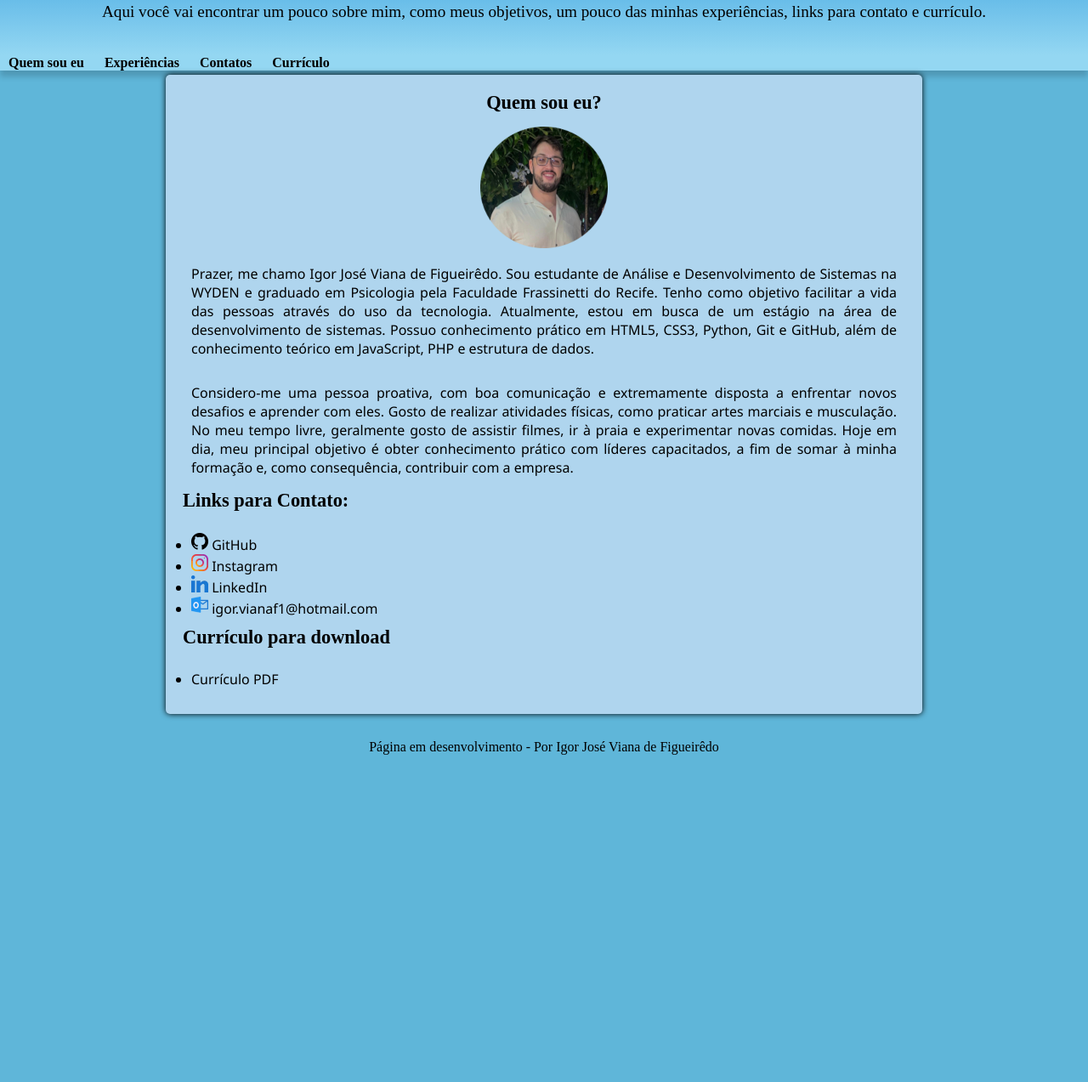
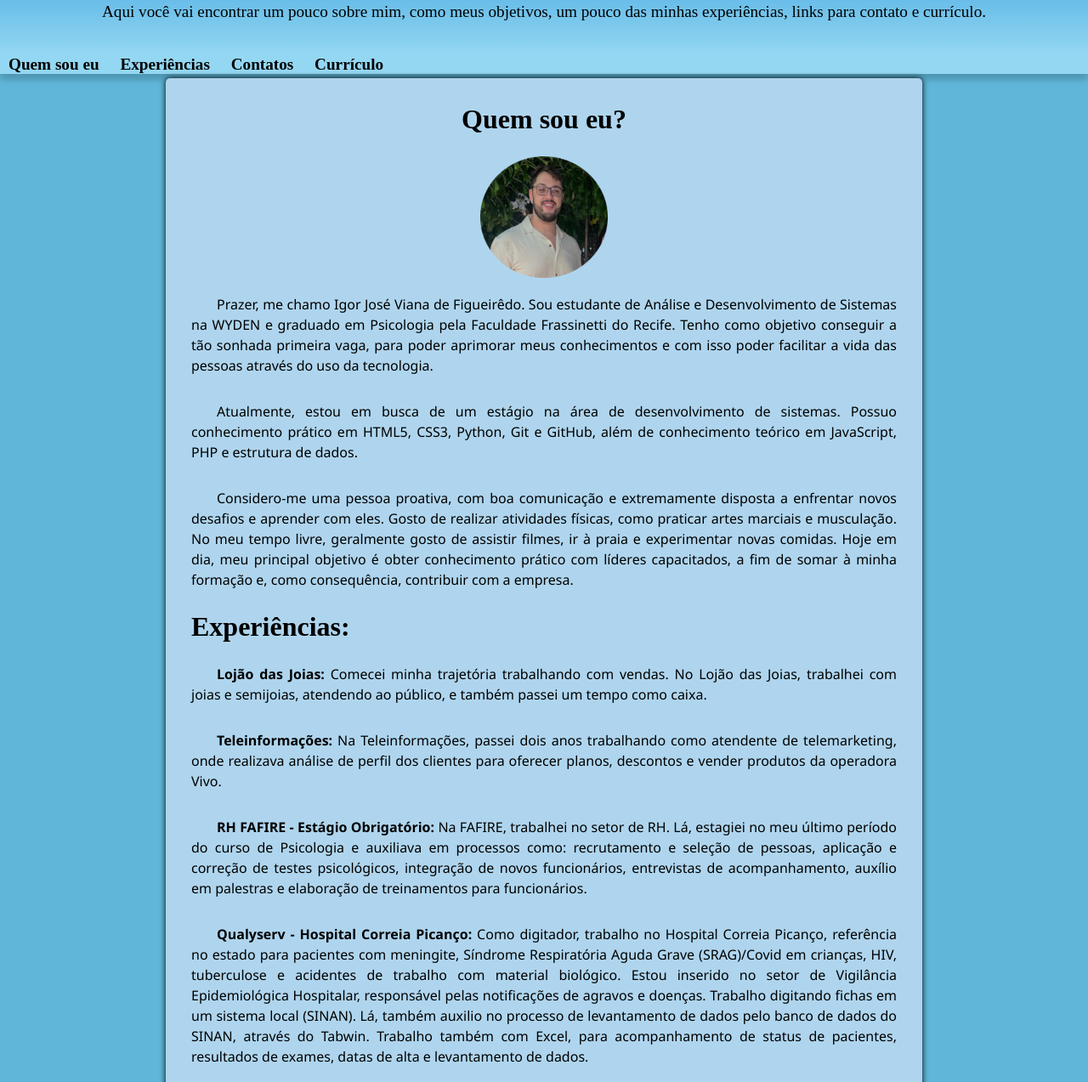
Before and after one commit to igorvianaf/apresentacao, a plain HTML site: page pag-principal.html in a window 1280 px wide. Shown: the part 92-1365 px from the top of the page at 85% size. Before the commit the page ends 980 px from the top, so only its background shows below. Drawn offline with Linux system fonts and the light colour scheme; a web font is replaced by a local one.

Commit message:
atualizacao de texto e estilo

```diff
--- a/pag-principal.html
+++ b/pag-principal.html
@@ -22,10 +22,36 @@
     <article>
         <main>
             <h1 style="text-align: center">Quem sou eu?</h1>
-            <div><img src="img/profile_pic_150.png" alt="Foto de apresentação"></div>
-            <p>Prazer, me chamo Igor José Viana de Figueirêdo. Sou estudante de Análise e Desenvolvimento de Sistemas na WYDEN e graduado em Psicologia pela Faculdade Frassinetti do Recife. Tenho como objetivo facilitar a vida das pessoas através do uso da tecnologia. Atualmente, estou em busca de um estágio na área de desenvolvimento de sistemas. Possuo conhecimento prático em HTML5, CSS3, Python, Git e GitHub, além de conhecimento teórico em JavaScript, PHP e estrutura de dados. </p>
-            <p>Considero-me uma pessoa proativa, com boa comunicação e extremamente disposta a enfrentar novos desafios e aprender com eles. Gosto de realizar atividades físicas, como praticar artes marciais e musculação. No meu tempo livre, geralmente gosto de assistir filmes, ir à praia e experimentar novas comidas. Hoje em dia, meu principal objetivo é obter conhecimento prático com líderes capacitados, a fim de somar à minha formação e, como consequência, contribuir com a empresa.</p>
-            <aside>
+            <div>
+                <img src="img/profile_pic_150.png" alt="Foto de apresentação">
+            </div>
+            <p>
+                Prazer, me chamo Igor José Viana de Figueirêdo. Sou estudante de Análise e Desenvolvimento de Sistemas na WYDEN e graduado em Psicologia pela Faculdade Frassinetti do Recife. Tenho como objetivo conseguir a tão sonhada primeira vaga, para poder aprimorar meus conhecimentos e com isso poder facilitar a vida das pessoas através do uso da tecnologia.
+            </p>
+            <p>
+                Atualmente, estou em busca de um estágio na área de desenvolvimento de sistemas. Possuo conhecimento prático em HTML5, CSS3, Python, Git e GitHub, além de conhecimento teórico em JavaScript, PHP e estrutura de dados.
+            </p>
+            <p>
+                Considero-me uma pessoa proativa, com boa comunicação e extremamente disposta a enfrentar novos desafios e aprender com eles. Gosto de realizar atividades físicas, como praticar artes marciais e musculação. No meu tempo livre, geralmente gosto de assistir filmes, ir à praia e experimentar novas comidas. Hoje em dia, meu principal objetivo é obter conhecimento prático com líderes capacitados, a fim de somar à minha formação e, como consequência, contribuir com a empresa.
+            </p>
+            <h1>
+                Experiências:
+            </h1>
+            <p>
+                <strong>Lojão das Joias:</strong>
+                Comecei minha trajetória trabalhando com vendas. No Lojão das Joias, trabalhei com joias e semijoias, atendendo ao público, e também passei um tempo como caixa.
+            <p>
+                <strong>Teleinformações:</strong>
+                Na Teleinformações, passei dois anos trabalhando como atendente de telemarketing, onde realizava análise de perfil dos clientes para oferecer planos, descontos e vender produtos da operadora Vivo.
+            </p>
+            <p>
+                <strong>RH FAFIRE - Estágio Obrigatório:</strong>
+                Na FAFIRE, trabalhei no setor de RH. Lá, estagiei no meu último período do curso de Psicologia e auxiliava em processos como: recrutamento e seleção de pessoas, aplicação e correção de testes psicológicos, integração de novos funcionários, entrevistas de acompanhamento, auxílio em palestras e elaboração de treinamentos para funcionários.
+            </p>
+            <p>
+                <strong>Qualyserv - Hospital Correia Picanço:</strong>
+                Como digitador, trabalho no Hospital Correia Picanço, referência no estado para pacientes com meningite, Síndrome Respiratória Aguda Grave (SRAG)/Covid em crianças, HIV, tuberculose e acidentes de trabalho com material biológico. Estou inserido no setor de Vigilância Epidemiológica Hospitalar, responsável pelas notificações de agravos e doenças. Trabalho digitando fichas em um sistema local (SINAN). Lá, também auxilio no processo de levantamento de dados pelo banco de dados do SINAN, através do Tabwin. Trabalho também com Excel, para acompanhamento de status de pacientes, resultados de exames, datas de alta e levantamento de dados.
+            </p>
             <h1>Links para Contato: </h1>
             <ul>
                 <li><img src="img/github_icone_20.webp" alt="ícone GitHub"><a href="https://github.com/igorvianaf" target="_blank" rel="external"> GitHub</a></li>
@@ -40,7 +66,6 @@
                     <a href="pdf_docs/Igor José Viana de Figueiredo.pdf" download="Igor José Viana de Figueiredo.pdf" type="aplication/pdf">Currículo PDF</a>
                 </li>
             </ul>
-            </aside>
     </article>
     </main>
     <footer>
--- a/style.css
+++ b/style.css
@@ -48,11 +48,12 @@ header > p{
 nav{
     background-color: var(--tom02);
     box-shadow: 0px 7px 7px rgba(0, 0, 0, 0.173);
+    font-size: 1.2em;
 }
 
 nav > a {
     padding: 10px;
-    border-radius: 5px;
+    border-radius: 4px;
     color: black;
     text-decoration: none;
     font-weight: bold;
@@ -79,14 +80,8 @@ main{
 
 main h1{
     font-family: var(--fonte-destaque);
-    padding-bottom: 15px;
-    font-size: 1.4em;
-}
-
-main p{
-    font-family: var(--fonte-padrao);
-    text-align: justify;
-    padding: 15px 10px 15px 10px;
+    font-size: 2em;
+    padding: 10px;
 }
 
 main h2 {
@@ -95,10 +90,18 @@ main h2 {
     padding-bottom: 15px;
 }
 
+main p{
+    font-family: var(--fonte-padrao);
+    text-align: justify;
+    padding: 15px 10px;
+    text-indent: 30px;
+    line-height: 1.5em;
+}
+
 main div{
+    padding-top: 15px;
     text-align: center;
 }
-
 
 main ul{
     margin: 10px;
@@ -110,11 +113,16 @@ main a{
     color: black;
     text-decoration: none;
 }
+
 main a:hover{
     color: black;
+    text-decoration: underline;
 }
 
 footer{
     text-align: center;
     color: black;
+    font-size: 1em;
+    padding-bottom: 15px;
+    font-weight: bold;
 }
```
Lines whose indentation alone changed are shown as unchanged.
